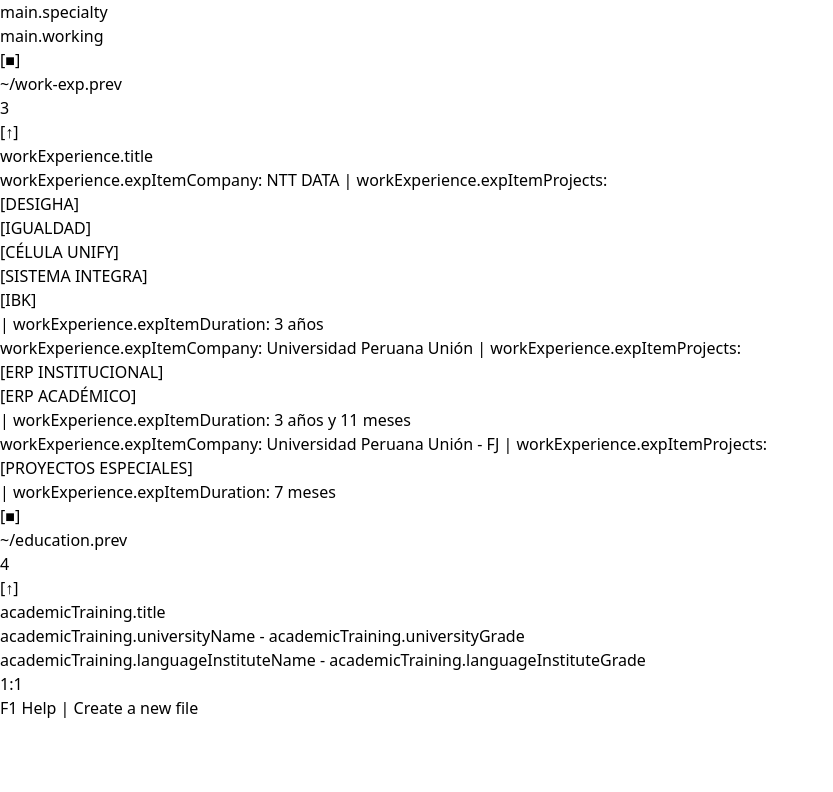
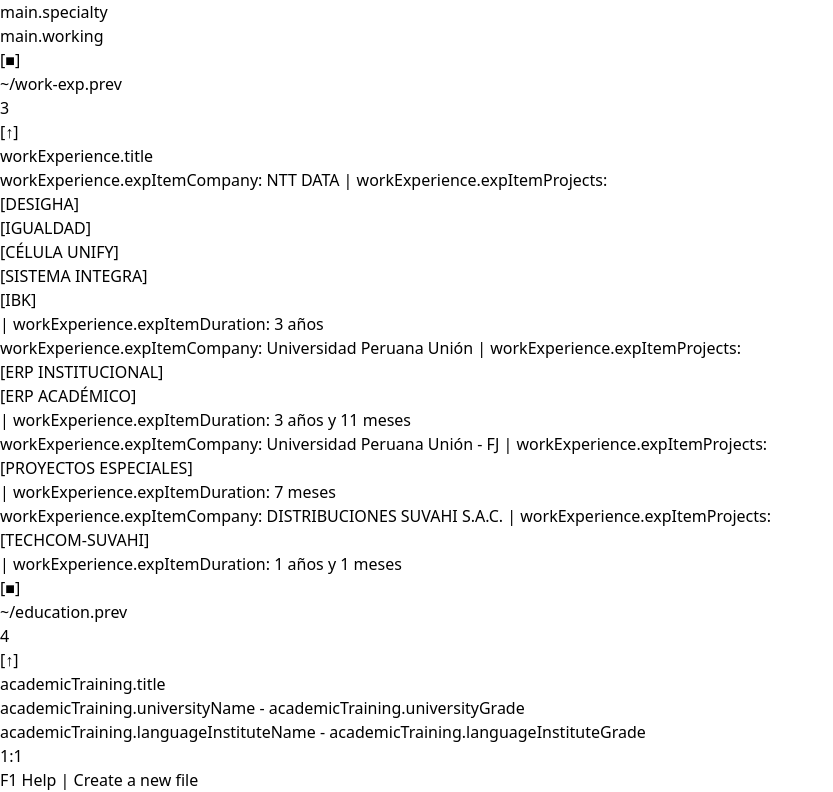
Before and after one commit to julnarot/julnarot.github.io, a React (Vite) app: page / in a window 1280 px wide. Shown: the part 636-1428 px from the top of the page, without its empty margins (0-833 px from the left). Before the commit the page ends 1356 px from the top, so only its background shows below. Built offline with nearby package versions, Linux system fonts and the light colour scheme; the HTML template or start-up script is replaced by a standard one.

Commit message:
feat: suvahi work experience was added

```diff
--- a/src/constants/profile.js
+++ b/src/constants/profile.js
@@ -729,5 +729,49 @@
         "endDate": "2017-12-01T12:00:00.000Z",
         "typeEmployment": "Prácticas PRE-Profesionales",
         "modality": "Presencial"
+    },
+    {
+        "companyName": "DISTRIBUCIONES SUVAHI S.A.C.",
+        "departmentName": "SUVAHI - TI",
+        "proyect": "TECHCOM-SUVAHI",
+        "activities": [
+            {
+                "name": "Desarrollé nuevas funcionalidades en una aplicación frontend según la definición funcional, para los módulos de configuración, compras, ventas y caja de un sistema ERP comercial.",
+                "skills": [
+                    "Desarrollo de Software"
+                ]
+            },
+            {
+                "name": "Contribuí en la identificación de bugs y la documentación de incidencias en Trello, detallando casos de prueba, adjuntando capturas de pantalla y proporcionando descripciones claras para su resolución.",
+                "skills": [
+                    "Pruebas Funcionales / QA", "Gestión de Incidencias"
+                ]
+            }
+
+        ],
+        "tecnologies": [
+            {
+                "name": "Angular JS",
+                "skills": [
+                    "Desarrollo de Software"
+                ]
+            },
+            {
+                "name": "MaterializeCss",
+                "skills": [
+                    "Desarrollo de Software"
+                ]
+            },
+            {
+                "name": "Trello",
+                "skills": [
+                    "Pruebas Funcionales / QA", "Gestión de Incidencias"
+                ]
+            }
+        ],
+        "startDate": "2016-02-01T12:00:00.000Z",
+        "endDate": "2017-03-26T12:00:00.000Z",
+        "typeEmployment": "Profesional independiente",
+        "modality": "Presencial"
     }
 ];
```
